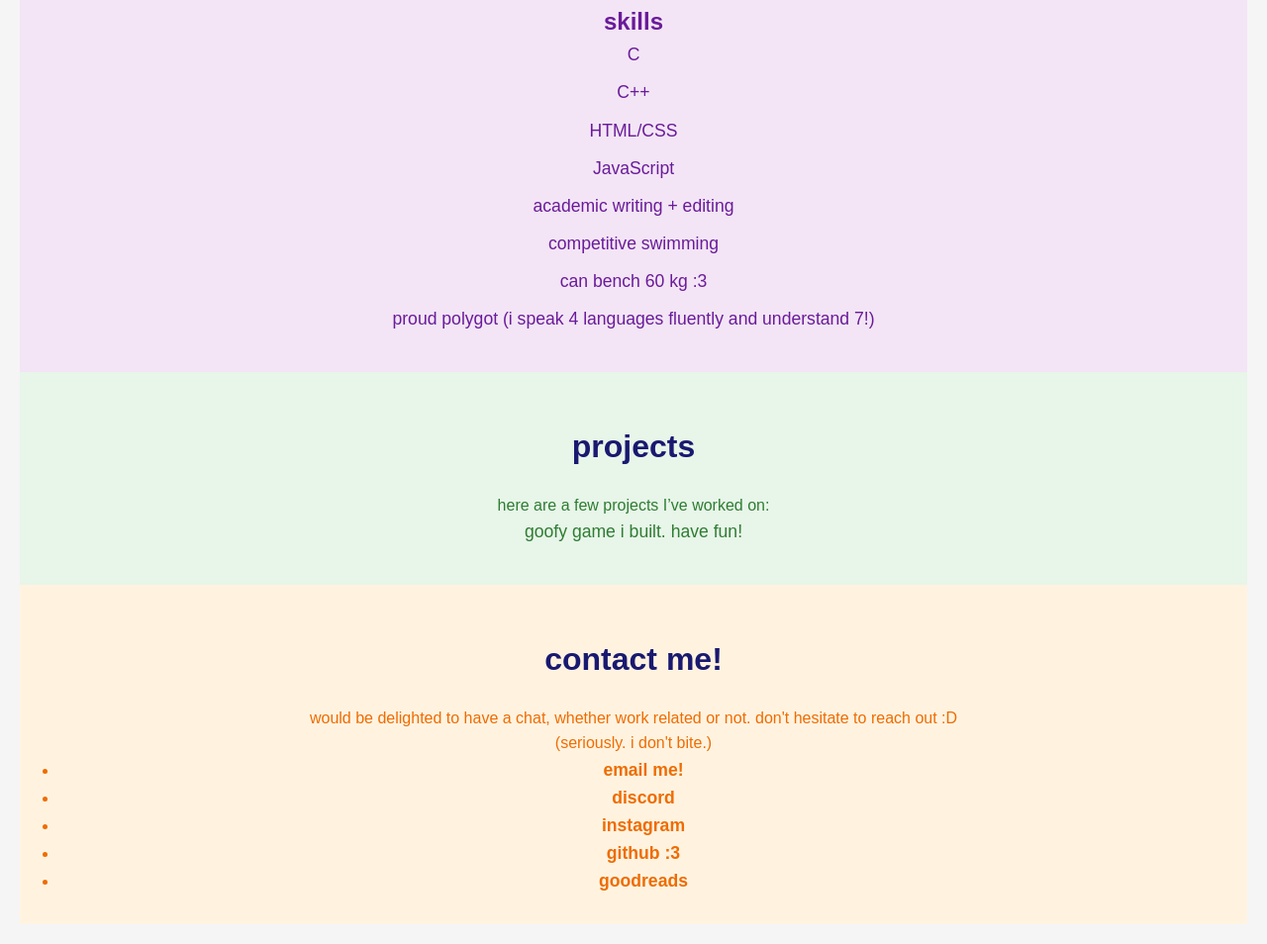
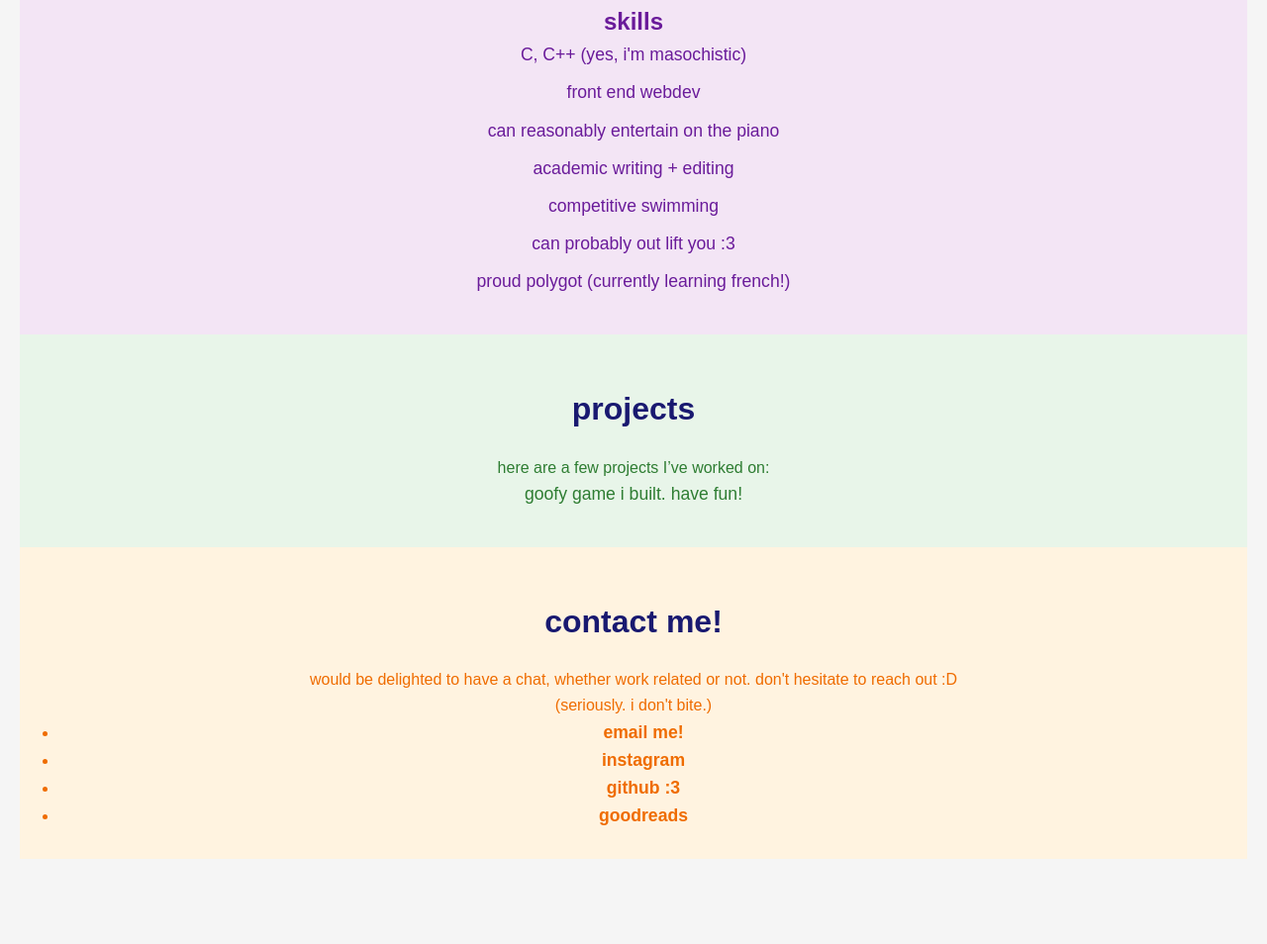
Before and after one commit to desialaska/personalproj, a plain HTML site: page index.html in a window 1280 px wide. Shown: the part 834-1788 px from the top of the page at 99% size. After the commit the page ends 1722 px from the top, so only its background shows below. Drawn offline with Linux system fonts and the light colour scheme.

Commit message:
typos fixed!

```diff
--- a/index.html
+++ b/index.html
@@ -47,14 +47,13 @@
 
         <h3>skills</h3>
         <ul>
-            <li>C</li>
-            <li>C++</li>
-            <li>HTML/CSS</li>
-            <li>JavaScript</li>
+            <li>C, C++ (yes, i'm masochistic)</li>
+            <li>front end webdev</li>
+            <li>can reasonably entertain on the piano</li>
             <li>academic writing + editing</li>
             <li>competitive swimming</li>
-            <li>can bench 60 kg :3</li>
-            <li>proud polygot (i speak 4 languages fluently and understand 7!)</li>
+            <li>can probably out lift you :3</li>
+            <li>proud polygot (currently learning french!)</li>
             <!-- Add more skills as needed -->
         </ul>
     </section>
@@ -77,7 +76,7 @@
         (seriously. i don't bite.)</p>
         <ul>
             <li><a href="mailto:a6manjun@uwaterloo.ca">email me!</a></li>
-            <li><a href="https://discordapp.com/users/748522944661159967">discord</a></li>
+            <!--<li><a href="https://discordapp.com/users/748522944661159967">discord</a></li>-->
             <li><a href="https://www.instagram.com/arushuwu/">instagram</a></li>
             <li><a href="https://github.com/mikasasucasa1">github :3</a></li>
             <li><a href="https://www.goodreads.com/user/show/119054772-arushi">goodreads</a></li>
```
